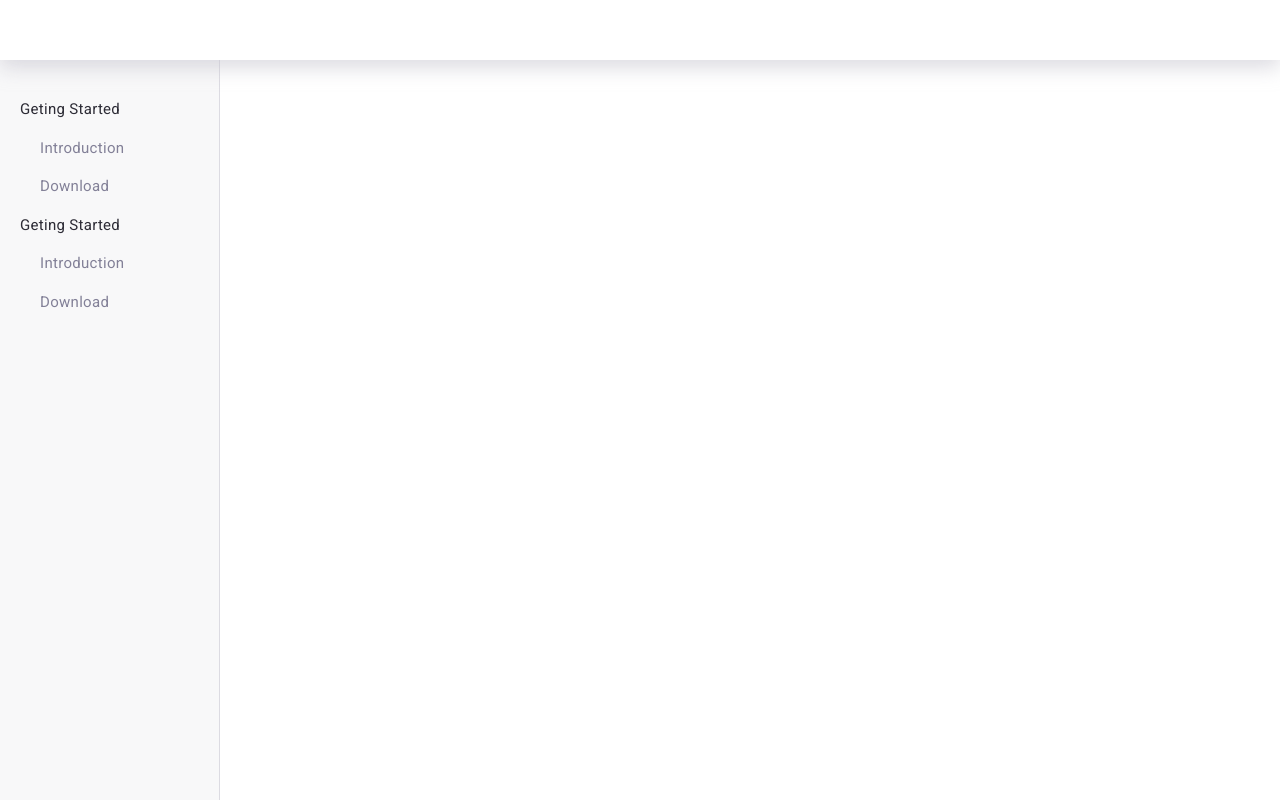
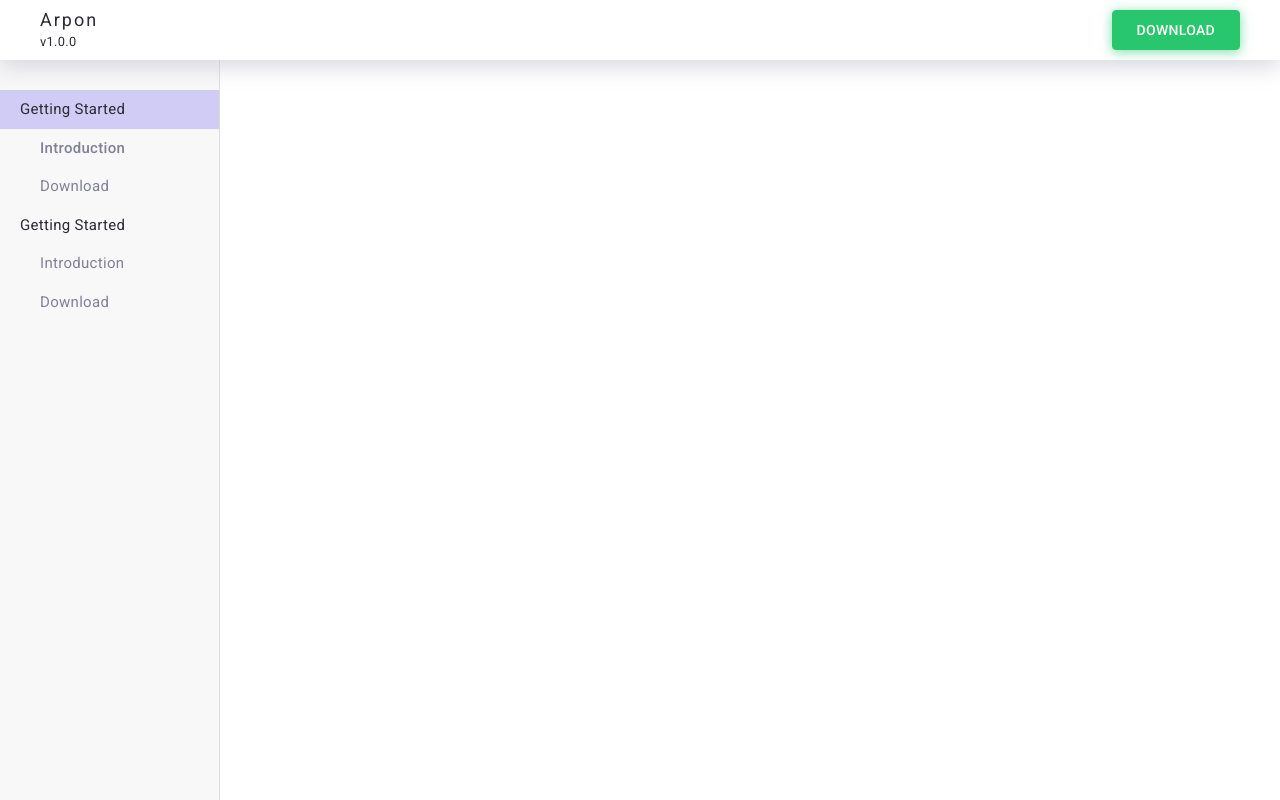
Before and after one commit to uilibrary/done-design-system, a website: page docs/index.html in a window 1280 px wide. Drawn offline with Linux system fonts and the light colour scheme; files that its build step writes are made by us from their sources.

Commit message:
updated doc

```diff
--- a/docs/assets/sass/doc.scss
+++ b/docs/assets/sass/doc.scss
@@ -1,6 +1,8 @@
 @import '../../../src/assets/styles/sass/arpon-design-system/arpon-design-system.scss';
 $header-height: rem(60);
 .doc-header{
+    display: flex;
+    justify-content: space-between;
     height: $header-height;
     width: 100%;
     position: fixed;
@@ -8,6 +10,21 @@ $header-height: rem(60);
     left: 0;
     box-shadow: arp-shadow-4dp($gray-400);
     z-index: 99;
+    padding: 10px 40px;
+
+    .brand{
+
+        a{
+            display: block;
+            font-size: rem(18);
+            color: $black;
+            line-height: 1.1;
+            letter-spacing: 2px;
+            &:hover{
+                text-decoration: none;
+            }
+        }
+    }
 }
 .doc-content{
 
@@ -31,6 +48,9 @@ $header-height: rem(60);
                     display: block;
                     color: $black;
                     padding: 8px 20px;
+                    &.active{
+                        background: rgba($primary, .3)
+                    }
 
                     &:hover{
                         text-decoration: none;
@@ -46,6 +66,13 @@ $header-height: rem(60);
                         a{
                             padding-left: 40px;
                             color: $gray-700;
+                            &.active{
+                                background: none;
+                                font-weight: $font-weight-semi;
+                                &:hover{
+                                    background: $gray-300;
+                                }
+                            }
                         }
                     }
                 }
--- a/docs/index.html
+++ b/docs/index.html
@@ -29,13 +29,17 @@
   <body>
     <div class="wrapper">
         <div class="doc-header">
-
+          <div class="brand">
+            <a href="#">Arpon</a>
+            <small>v1.0.0</small>
+          </div>
+          <a href="#" class="btn btn-raised btn-raised-success">download</a>
         </div>
         <div class="doc-content">
           <div class="doc-content__sidebar">
             <ul class="sidebar__list">
               <li>
-                <a href="#" class="active">geting started</a>
+                <a href="#" class="active">getting started</a>
                 <ul>
                   <li>
                     <a href="#" class="active">introduction</a>
@@ -46,7 +50,7 @@
                 </ul>
               </li>
               <li>
-                  <a href="#" class="">geting started</a>
+                  <a href="#" class="">getting started</a>
                   <ul>
                     <li>
                       <a href="#" class="">introduction</a>
```
Also changed, not shown: docs/assets/css/doc.css, docs/assets/css/doc.min.css.
